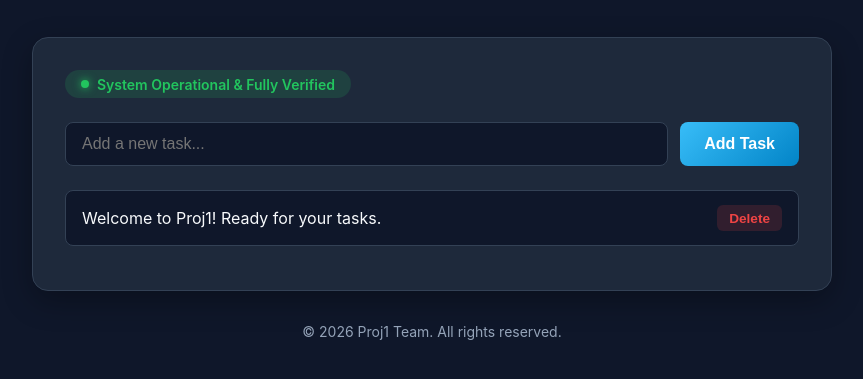
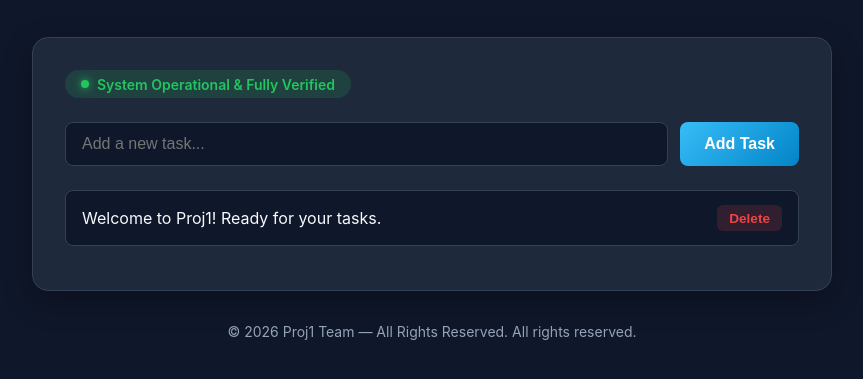
Before and after one commit to saidmuhammad1/proj1, a website: page index.html in a window 1280 px wide. Shown: the part 113-492 px from the top of the page, without its empty margins (208-1071 px from the left). Drawn offline with Linux system fonts and the light colour scheme.

Commit message:
feat: update copyright footer text

```diff
--- a/index.html
+++ b/index.html
@@ -175,7 +175,7 @@
         </div>
 
         <footer>
-            &copy; 2026 Proj1 Team. All rights reserved.
+            &copy; 2026 Proj1 Team — All Rights Reserved. All rights reserved.
         </footer>
     </div>
 
```
